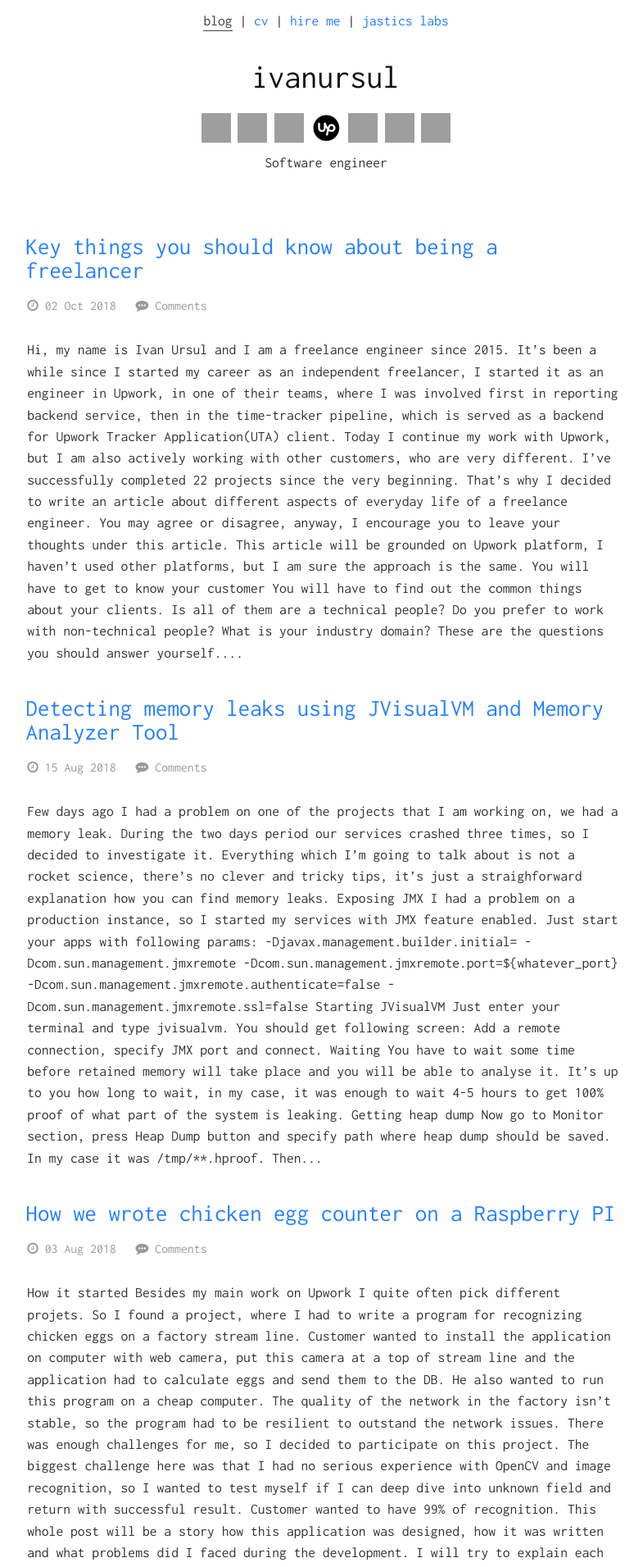
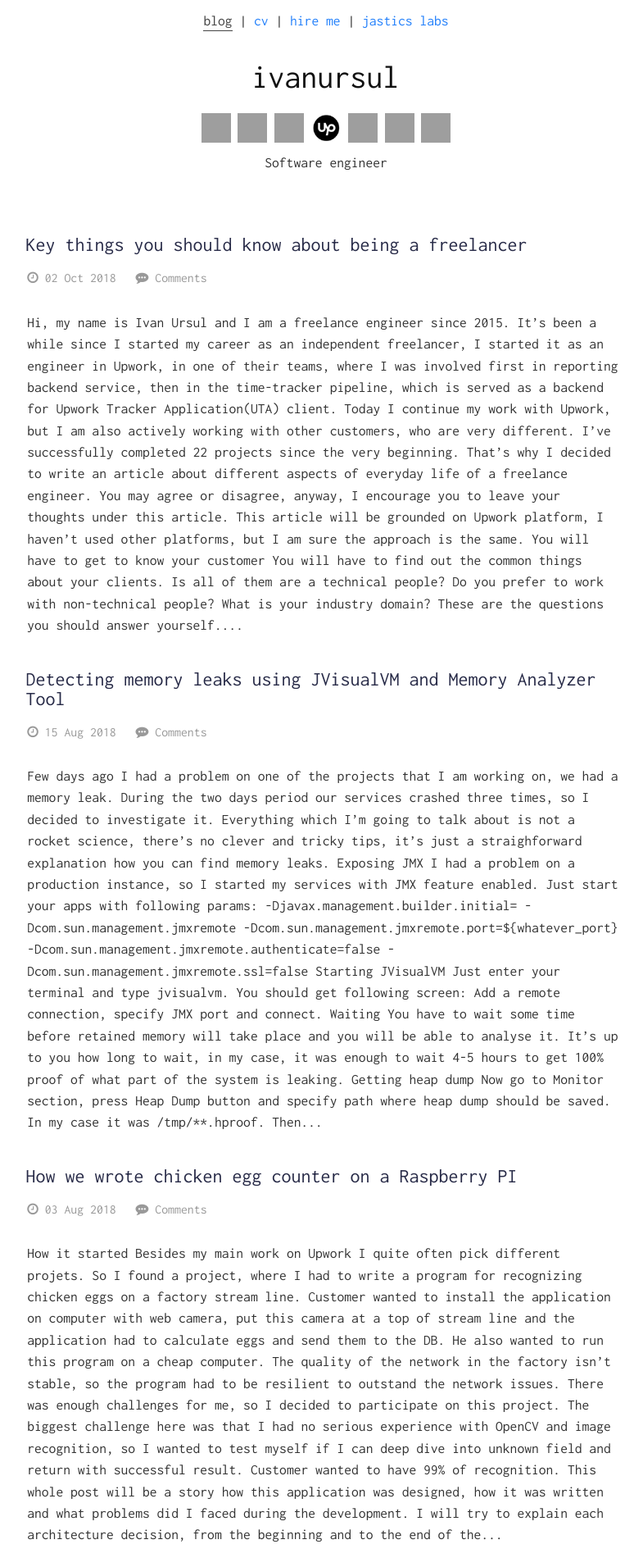
Before and after one commit to ivanursul/ivanursul, a Jekyll site: the page built from index.html, in a window 1280 px wide. Shown: the top 1911 px of the page at 82% size, without its empty margins (242-1027 px from the left). Built offline with Jekyll 4.4.1, drawn with Linux system fonts in a browser that asks for light colours; the list of posts is cut into pages by our own code; comment, search, counter and statistics services are not loaded; grey boxes are pictures that could not be loaded.

Commit message:
Working with Upwork page

```diff
--- a/_sass/post.scss
+++ b/_sass/post.scss
@@ -13,6 +13,16 @@
 }
 
 .post-title--full {
+    font-size: 1.5rem;
+    color: #272A47;
+}
+
+.post-title {
+    font-size: 1.5rem;
+    color: #272A47;
+}
+
+.post-title a {
     font-size: 1.5rem;
     color: #272A47;
 }
```
